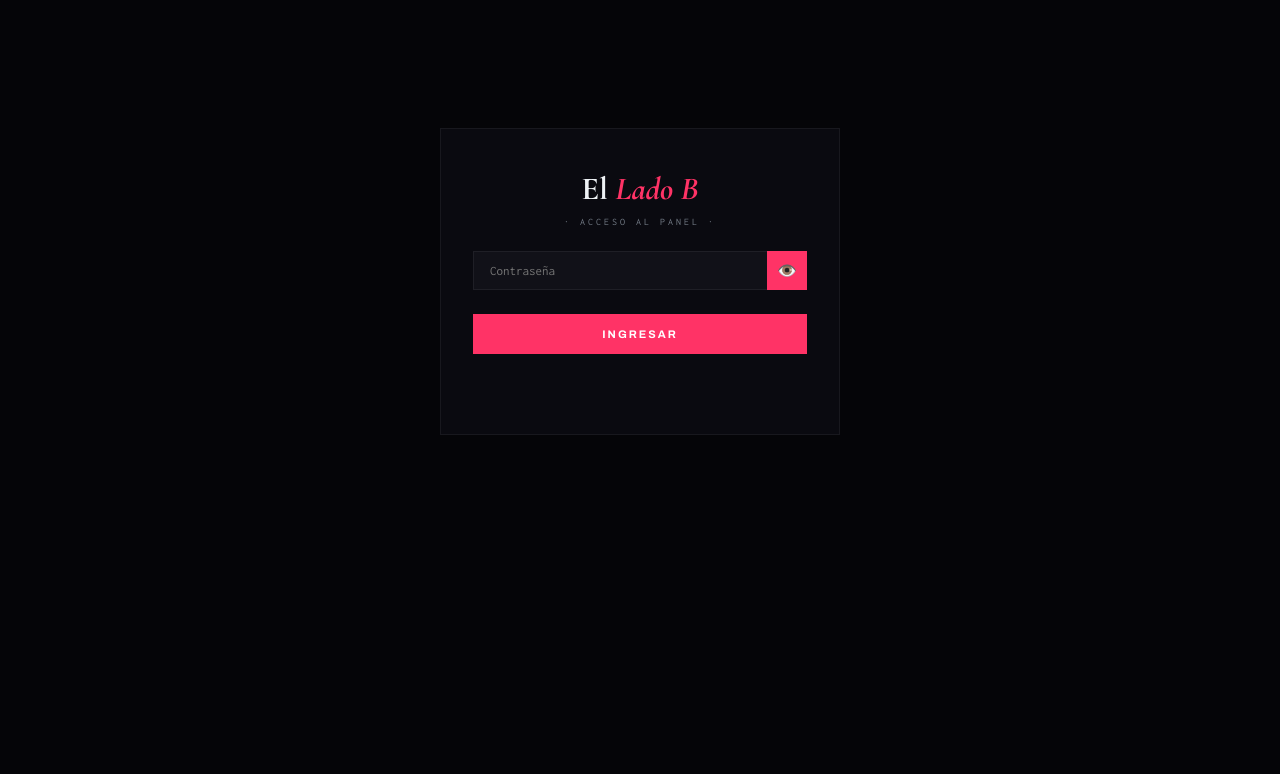
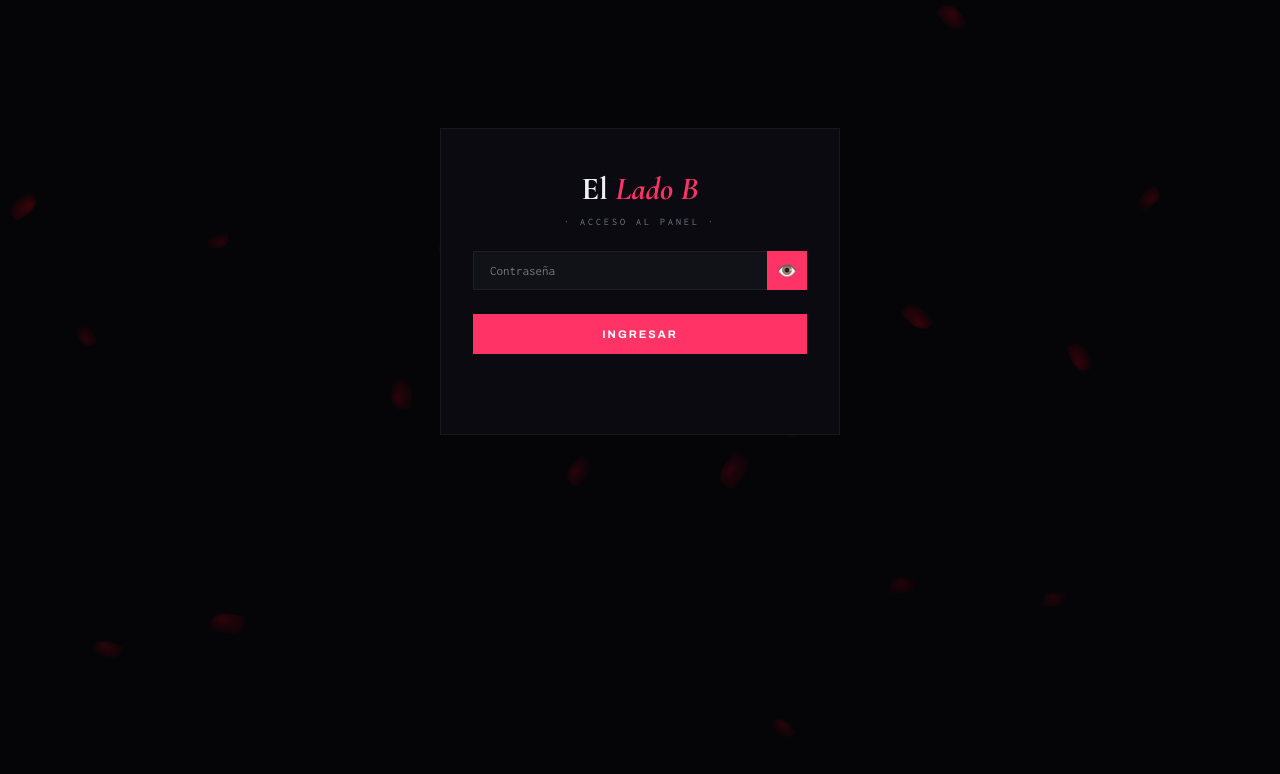
Before and after one commit to araujosantiago879-web/mipaginaweb, a website: page public/admin.html in a window 1280 px wide. Drawn offline with nearby package versions, Linux system fonts and the light colour scheme.

Commit message:
nuevo fix

```diff
--- a/public/admin.html
+++ b/public/admin.html
@@ -240,6 +240,52 @@
     .toast-admin.error { border-color:var(--rose); }
     .toast-admin.error .toast-dot { background:var(--rose); }
 
+    /* PETALS */
+    .petals {
+      position:fixed; inset:0; z-index:-1;
+      pointer-events:none; overflow:hidden;
+    }
+    .petals i {
+      position:absolute; top:-50px;
+      animation:petalFall linear infinite;
+    }
+    .petals i:nth-child(odd) {
+      border-radius:70% 10% 50% 25% / 60% 15% 60% 20%;
+      background:radial-gradient(ellipse at 30% 35%, #cc0011 0%, #800008 35%, #4d0005 70%, #260002 100%);
+      box-shadow:inset 2px -2px 6px rgba(0,0,0,.5), inset -1px 1px 2px rgba(200,0,0,.1);
+    }
+    .petals i:nth-child(even) {
+      border-radius:50% 20% 65% 15% / 55% 25% 50% 20%;
+      background:radial-gradient(ellipse at 40% 30%, #b30015 0%, #660008 35%, #330004 70%, #1a0002 100%);
+      box-shadow:inset -2px 3px 6px rgba(0,0,0,.5), inset 2px -2px 2px rgba(200,0,0,.1);
+    }
+    .petals i:nth-child(1) { left:2%; width:28px; height:18px; animation-duration:16s; animation-delay:-0s; opacity:.35; }
+    .petals i:nth-child(2) { left:7%; width:22px; height:14px; animation-duration:20s; animation-delay:-5s; opacity:.3; }
+    .petals i:nth-child(3) { left:13%; width:32px; height:20px; animation-duration:18s; animation-delay:-9s; opacity:.28; }
+    .petals i:nth-child(4) { left:18%; width:20px; height:12px; animation-duration:22s; animation-delay:-3s; opacity:.32; }
+    .petals i:nth-child(5) { left:24%; width:26px; height:16px; animation-duration:17s; animation-delay:-12s; opacity:.35; }
+    .petals i:nth-child(6) { left:30%; width:30px; height:20px; animation-duration:21s; animation-delay:-7s; opacity:.28; }
+    .petals i:nth-child(7) { left:36%; width:22px; height:14px; animation-duration:19s; animation-delay:-2s; opacity:.32; }
+    .petals i:nth-child(8) { left:42%; width:28px; height:18px; animation-duration:23s; animation-delay:-10s; opacity:.25; }
+    .petals i:nth-child(9) { left:48%; width:24px; height:15px; animation-duration:16s; animation-delay:-4s; opacity:.38; }
+    .petals i:nth-child(10) { left:54%; width:34px; height:22px; animation-duration:20s; animation-delay:-8s; opacity:.28; }
+    .petals i:nth-child(11) { left:60%; width:20px; height:13px; animation-duration:18s; animation-delay:-6s; opacity:.32; }
+    .petals i:nth-child(12) { left:66%; width:26px; height:16px; animation-duration:24s; animation-delay:-13s; opacity:.26; }
+    .petals i:nth-child(13) { left:72%; width:30px; height:18px; animation-duration:17s; animation-delay:-3s; opacity:.3; }
+    .petals i:nth-child(14) { left:78%; width:22px; height:14px; animation-duration:21s; animation-delay:-11s; opacity:.26; }
+    .petals i:nth-child(15) { left:84%; width:28px; height:18px; animation-duration:19s; animation-delay:-5s; opacity:.22; }
+    .petals i:nth-child(16) { left:90%; width:24px; height:15px; animation-duration:23s; animation-delay:-2s; opacity:.3; }
+    .petals i:nth-child(17) { left:4%; width:26px; height:16px; animation-duration:25s; animation-delay:-15s; opacity:.22; }
+    .petals i:nth-child(18) { left:33%; width:32px; height:20px; animation-duration:14s; animation-delay:-9s; opacity:.3; }
+    .petals i:nth-child(19) { left:58%; width:22px; height:14px; animation-duration:22s; animation-delay:-14s; opacity:.26; }
+    .petals i:nth-child(20) { left:73%; width:28px; height:18px; animation-duration:19s; animation-delay:-16s; opacity:.3; }
+    @keyframes petalFall {
+      0%{transform:translateY(-40px) rotate(0deg) translateX(0);opacity:0}
+      10%{opacity:.3}
+      85%{opacity:.2}
+      100%{transform:translateY(calc(100vh + 50px)) rotate(480deg) translateX(60px);opacity:0}
+    }
+
     /* LOGOUT */
     .logout-btn {
       display:inline-flex; align-items:center; gap:6px;
@@ -269,6 +315,7 @@
   </style>
 </head>
 <body>
+<div class="petals"><i></i><i></i><i></i><i></i><i></i><i></i><i></i><i></i><i></i><i></i><i></i><i></i><i></i><i></i><i></i><i></i><i></i><i></i><i></i><i></i></div>
 <div class="container">
 
   <!-- LOGIN -->
```
